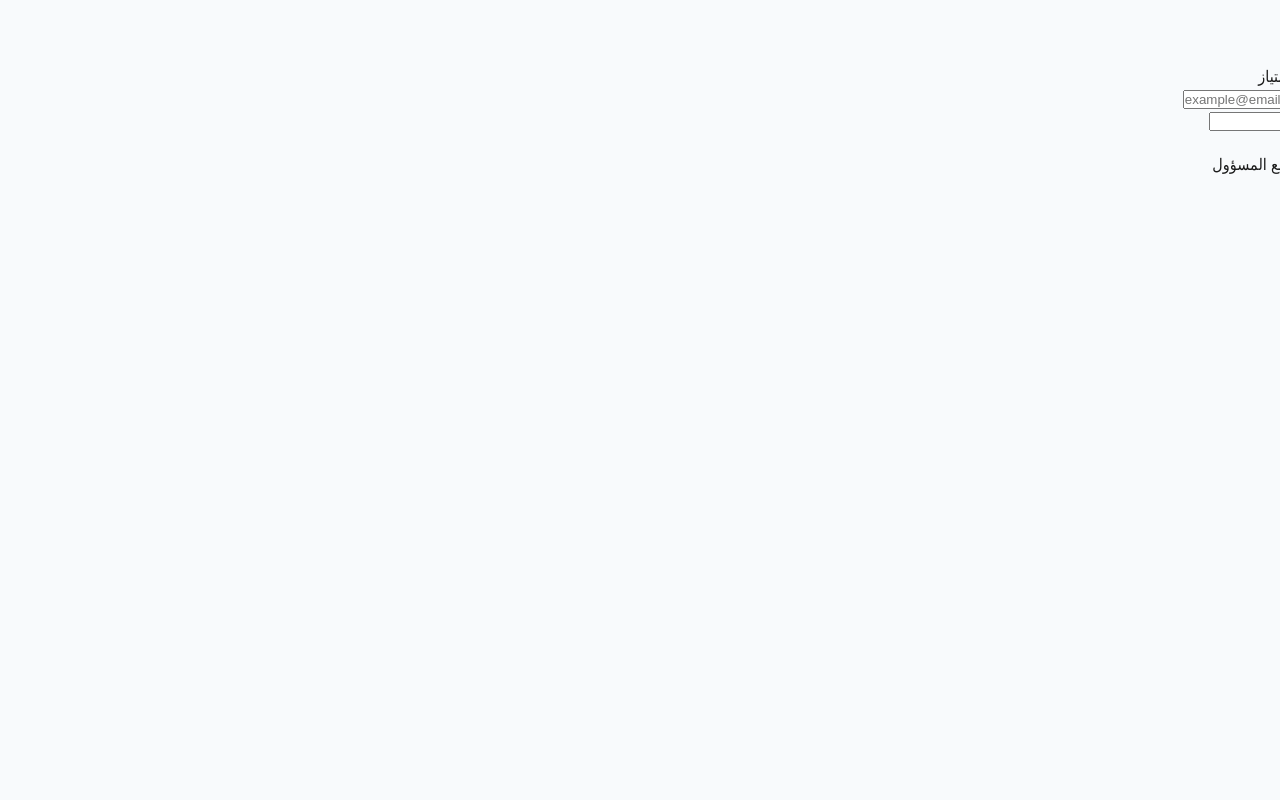
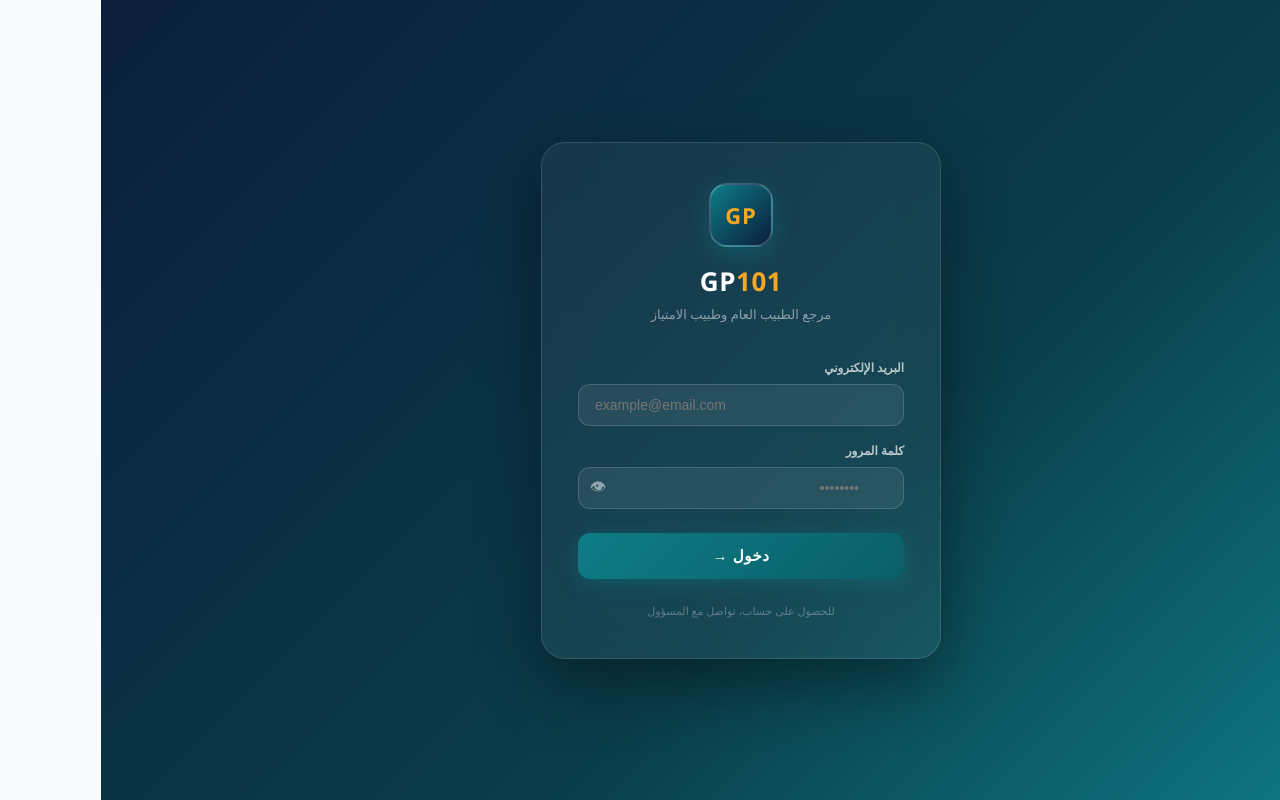
Before and after one commit to salmanibyaseen-oss/gp101-app, a Next.js app: page /login in a window 1280 px wide. Built offline with nearby package versions, Linux system fonts and the light colour scheme.

Commit message:
Update page.tsx

```diff
--- a/src/app/login/page.tsx
+++ b/src/app/login/page.tsx
@@ -1,7 +1,6 @@
 "use client";
 // src/app/login/page.tsx
-import { useState, useEffect } from "react";
-import { useRouter } from "next/navigation";
+import { useState } from "react";
 
 async function getFingerprint(): Promise<string> {
   const ua = navigator.userAgent;
@@ -17,35 +16,27 @@ async function getFingerprint(): Promise<string> {
 }
 
 export default function LoginPage() {
-  const router = useRouter();
   const [email, setEmail] = useState("");
   const [password, setPassword] = useState("");
   const [error, setError] = useState("");
   const [loading, setLoading] = useState(false);
+  const [showPass, setShowPass] = useState(false);
 
   const handleLogin = async (e: React.FormEvent) => {
     e.preventDefault();
     setLoading(true);
     setError("");
-
     try {
       const fingerprint = await getFingerprint();
       const res = await fetch("/api/auth/login", {
         method: "POST",
         headers: { "Content-Type": "application/json" },
-        body: JSON.stringify({
-          email,
-          password,
-          fingerprint,
-          userAgent: navigator.userAgent,
-        }),
+        body: JSON.stringify({ email, password, fingerprint, userAgent: navigator.userAgent }),
       });
-
       const data = await res.json();
       if (!res.ok) {
         setError(data.error || "حدث خطأ");
       } else {
-        // Register service worker
         if ("serviceWorker" in navigator) {
           navigator.serviceWorker.register("/sw.js").catch(console.error);
         }
@@ -59,65 +50,162 @@ export default function LoginPage() {
   };
 
   return (
-    <div className="min-h-screen bg-gradient-to-br from-[#1e3a5f] to-[#0ea5e9] flex items-center justify-center p-4">
-      <div className="bg-white rounded-2xl shadow-2xl w-full max-w-md p-8">
+    <div
+      dir="rtl"
+      style={{
+        minHeight: "100vh",
+        background: "linear-gradient(135deg, #0B1E3D 0%, #0a3d4a 60%, #0E7C86 100%)",
+        display: "flex",
+        alignItems: "center",
+        justifyContent: "center",
+        padding: 20,
+        fontFamily: "'Segoe UI', Arial, sans-serif",
+      }}
+    >
+      {/* Card */}
+      <div
+        style={{
+          width: "100%",
+          maxWidth: 400,
+          background: "rgba(255,255,255,0.05)",
+          border: "1px solid rgba(255,255,255,0.12)",
+          borderRadius: 24,
+          padding: "40px 36px",
+          backdropFilter: "blur(20px)",
+          boxShadow: "0 24px 64px rgba(0,0,0,0.4)",
+        }}
+      >
         {/* Logo */}
-        <div className="text-center mb-8">
-          <div className="inline-flex items-center justify-center w-16 h-16 bg-[#1e3a5f] rounded-2xl mb-4">
-            <span className="text-white text-2xl font-bold">GP</span>
+        <div style={{ textAlign: "center", marginBottom: 36 }}>
+          <div
+            style={{
+              width: 64, height: 64, borderRadius: 18,
+              background: "linear-gradient(135deg, #0E7C86, #0B1E3D)",
+              border: "2px solid rgba(255,255,255,0.2)",
+              display: "inline-flex", alignItems: "center", justifyContent: "center",
+              marginBottom: 16,
+              boxShadow: "0 8px 24px rgba(14,124,134,0.4)",
+            }}
+          >
+            <span style={{ fontSize: 22, fontWeight: 900, color: "#F4A723", letterSpacing: 1 }}>GP</span>
           </div>
-          <h1 className="text-2xl font-bold text-[#1e3a5f]">GP101</h1>
-          <p className="text-gray-500 text-sm mt-1">مرجع الطبيب العام وطبيب الامتياز</p>
+          <div style={{ fontSize: 26, fontWeight: 900, color: "#fff", letterSpacing: 0.5 }}>
+            GP<span style={{ color: "#F4A723" }}>101</span>
+          </div>
+          <div style={{ fontSize: 13, color: "rgba(255,255,255,0.5)", marginTop: 6 }}>
+            مرجع الطبيب العام وطبيب الامتياز
+          </div>
         </div>
 
-        <form onSubmit={handleLogin} className="space-y-4">
-          <div>
-            <label className="block text-sm font-medium text-gray-700 mb-1">
+        {/* Form */}
+        <form onSubmit={handleLogin}>
+          {/* Email */}
+          <div style={{ marginBottom: 16 }}>
+            <label style={{ display: "block", fontSize: 12, fontWeight: 600, color: "rgba(255,255,255,0.7)", marginBottom: 8 }}>
               البريد الإلكتروني
             </label>
             <input
               type="email"
               value={email}
               onChange={(e) => setEmail(e.target.value)}
-              className="w-full border border-gray-300 rounded-lg px-4 py-2.5 focus:outline-none focus:ring-2 focus:ring-[#0ea5e9] text-right"
               placeholder="example@email.com"
               required
               dir="ltr"
+              style={{
+                width: "100%", padding: "12px 16px",
+                background: "rgba(255,255,255,0.08)",
+                border: "1px solid rgba(255,255,255,0.15)",
+                borderRadius: 12, color: "#fff", fontSize: 14,
+                outline: "none", boxSizing: "border-box",
+                transition: "border 0.2s",
+              }}
+              onFocus={(e) => { e.target.style.border = "1px solid #0E7C86"; e.target.style.background = "rgba(255,255,255,0.12)"; }}
+              onBlur={(e) => { e.target.style.border = "1px solid rgba(255,255,255,0.15)"; e.target.style.background = "rgba(255,255,255,0.08)"; }}
             />
           </div>
 
-          <div>
-            <label className="block text-sm font-medium text-gray-700 mb-1">
+          {/* Password */}
+          <div style={{ marginBottom: 24 }}>
+            <label style={{ display: "block", fontSize: 12, fontWeight: 600, color: "rgba(255,255,255,0.7)", marginBottom: 8 }}>
               كلمة المرور
             </label>
+            <div style={{ position: "relative" }}>
               <input
-              type="password"
+                type={showPass ? "text" : "password"}
                 value={password}
                 onChange={(e) => setPassword(e.target.value)}
-              className="w-full border border-gray-300 rounded-lg px-4 py-2.5 focus:outline-none focus:ring-2 focus:ring-[#0ea5e9]"
                 placeholder="••••••••"
                 required
+                style={{
+                  width: "100%", padding: "12px 44px 12px 16px",
+                  background: "rgba(255,255,255,0.08)",
+                  border: "1px solid rgba(255,255,255,0.15)",
+                  borderRadius: 12, color: "#fff", fontSize: 14,
+                  outline: "none", boxSizing: "border-box",
+                  transition: "border 0.2s",
+                }}
+                onFocus={(e) => { e.target.style.border = "1px solid #0E7C86"; e.target.style.background = "rgba(255,255,255,0.12)"; }}
+                onBlur={(e) => { e.target.style.border = "1px solid rgba(255,255,255,0.15)"; e.target.style.background = "rgba(255,255,255,0.08)"; }}
               />
+              <button
+                type="button"
+                onClick={() => setShowPass(!showPass)}
+                style={{
+                  position: "absolute", left: 12, top: "50%",
+                  transform: "translateY(-50%)",
+                  background: "none", border: "none", cursor: "pointer",
+                  fontSize: 16, opacity: 0.5, color: "#fff",
+                }}
+              >
+                {showPass ? "🙈" : "👁"}
+              </button>
+            </div>
           </div>
 
+          {/* Error */}
           {error && (
-            <div className="bg-red-50 border border-red-200 text-red-700 rounded-lg px-4 py-3 text-sm">
+            <div
+              style={{
+                background: "rgba(239,68,68,0.15)",
+                border: "1px solid rgba(239,68,68,0.3)",
+                borderRadius: 10, padding: "10px 14px",
+                fontSize: 13, color: "#fca5a5",
+                marginBottom: 16, textAlign: "center",
+              }}
+            >
               ⚠️ {error}
             </div>
           )}
 
+          {/* Submit */}
           <button
             type="submit"
             disabled={loading}
-            className="w-full bg-[#1e3a5f] text-white rounded-lg py-3 font-semibold hover:bg-[#2d5a9e] transition-colors disabled:opacity-60"
+            style={{
+              width: "100%",
+              padding: "14px",
+              background: loading
+                ? "rgba(14,124,134,0.5)"
+                : "linear-gradient(135deg, #0E7C86, #0a5f68)",
+              border: "none", borderRadius: 12,
+              color: "#fff", fontSize: 15, fontWeight: 700,
+              cursor: loading ? "not-allowed" : "pointer",
+              boxShadow: loading ? "none" : "0 4px 20px rgba(14,124,134,0.4)",
+              transition: "all 0.2s",
+              letterSpacing: 0.5,
+            }}
           >
-            {loading ? "جاري الدخول..." : "دخول"}
+            {loading ? (
+              <span style={{ opacity: 0.7 }}>جاري الدخول...</span>
+            ) : (
+              "دخول →"
+            )}
           </button>
         </form>
 
-        <p className="text-center text-xs text-gray-400 mt-6">
+        <div style={{ textAlign: "center", marginTop: 24, fontSize: 11, color: "rgba(255,255,255,0.3)" }}>
           للحصول على حساب، تواصل مع المسؤول
-        </p>
+        </div>
       </div>
     </div>
   );
```
Lines whose indentation alone changed are shown as unchanged.
